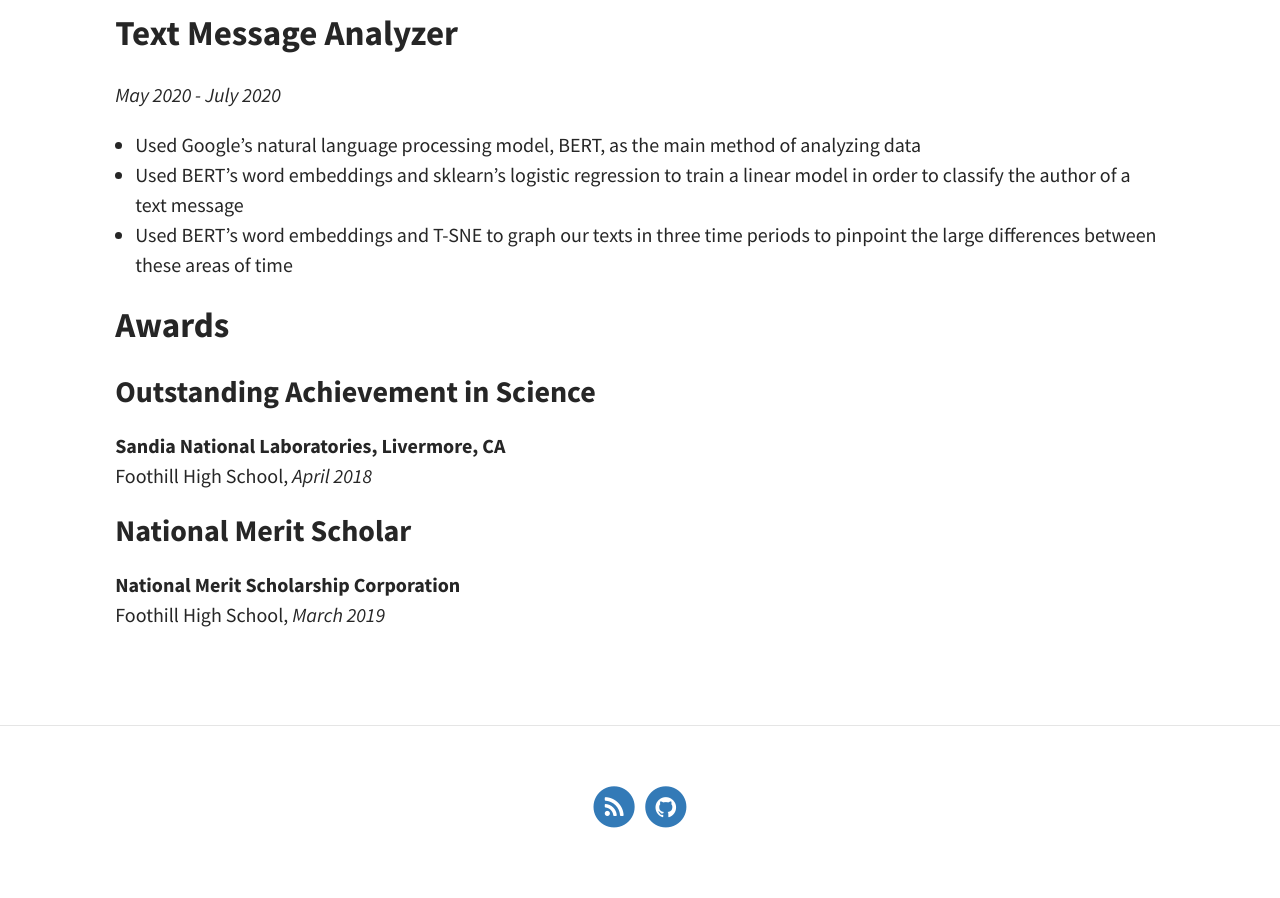
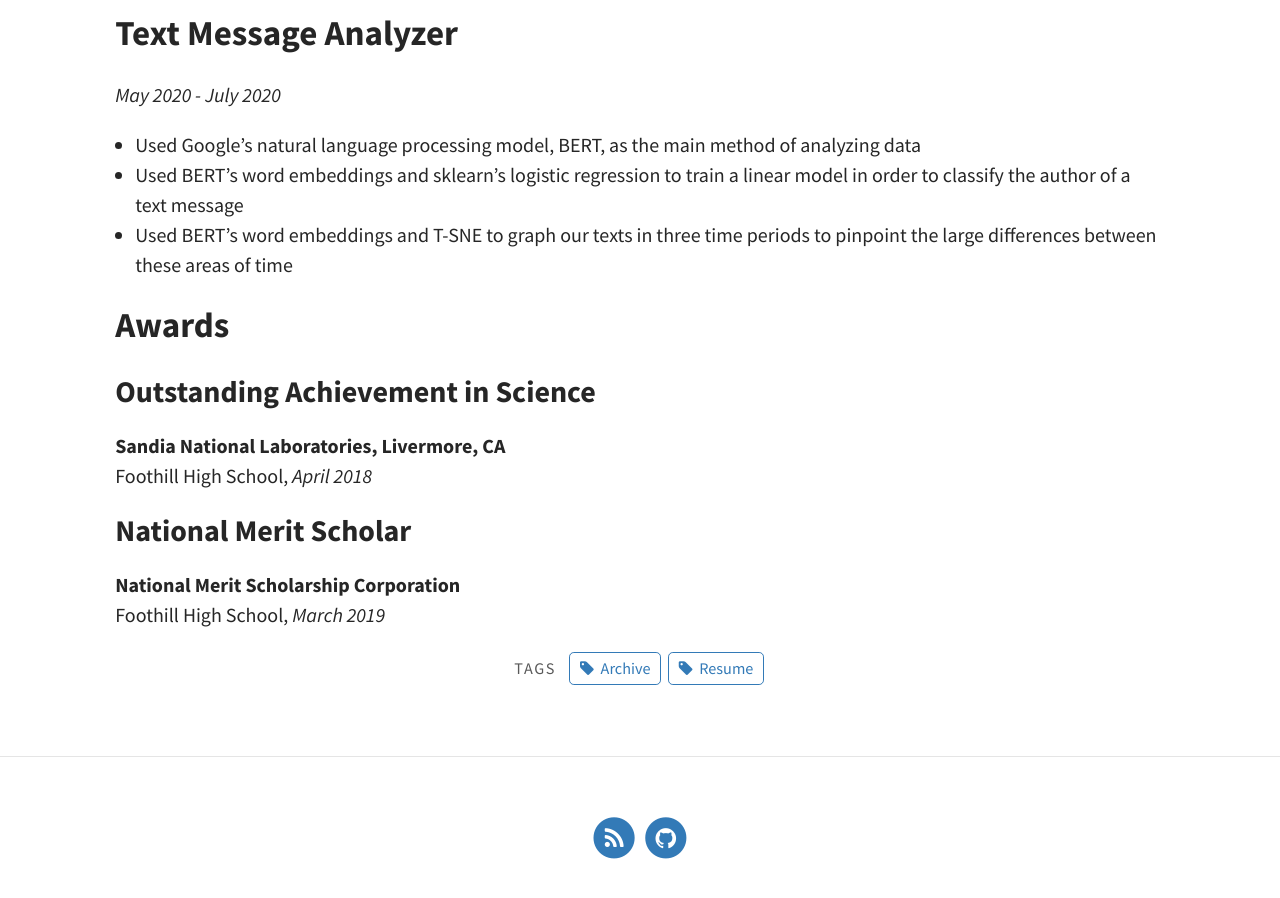
Before and after one commit to nishap1225/nishap1225.github.io, a Jekyll site: the page built from pages/resume.md, in a window 1280 px wide and 900 px high, scrolled down 2726 px. Built offline with Jekyll 4.4.1, drawn with Linux system fonts in a browser that asks for light colours; before the commit the page ends 3595 px from its top, so only the background shows below that.

Commit message:
added tags

```diff
--- a/pages/resume.md
+++ b/pages/resume.md
@@ -4,6 +4,7 @@ title : Resumé
 permalink: /resume/
 subtitle: "My Resume"
 feature-img: "assets/img/pexels/computer.jpeg"
+tags: [Resume, Archive]
 ---
 
 # Nisha Prabhakar
```
